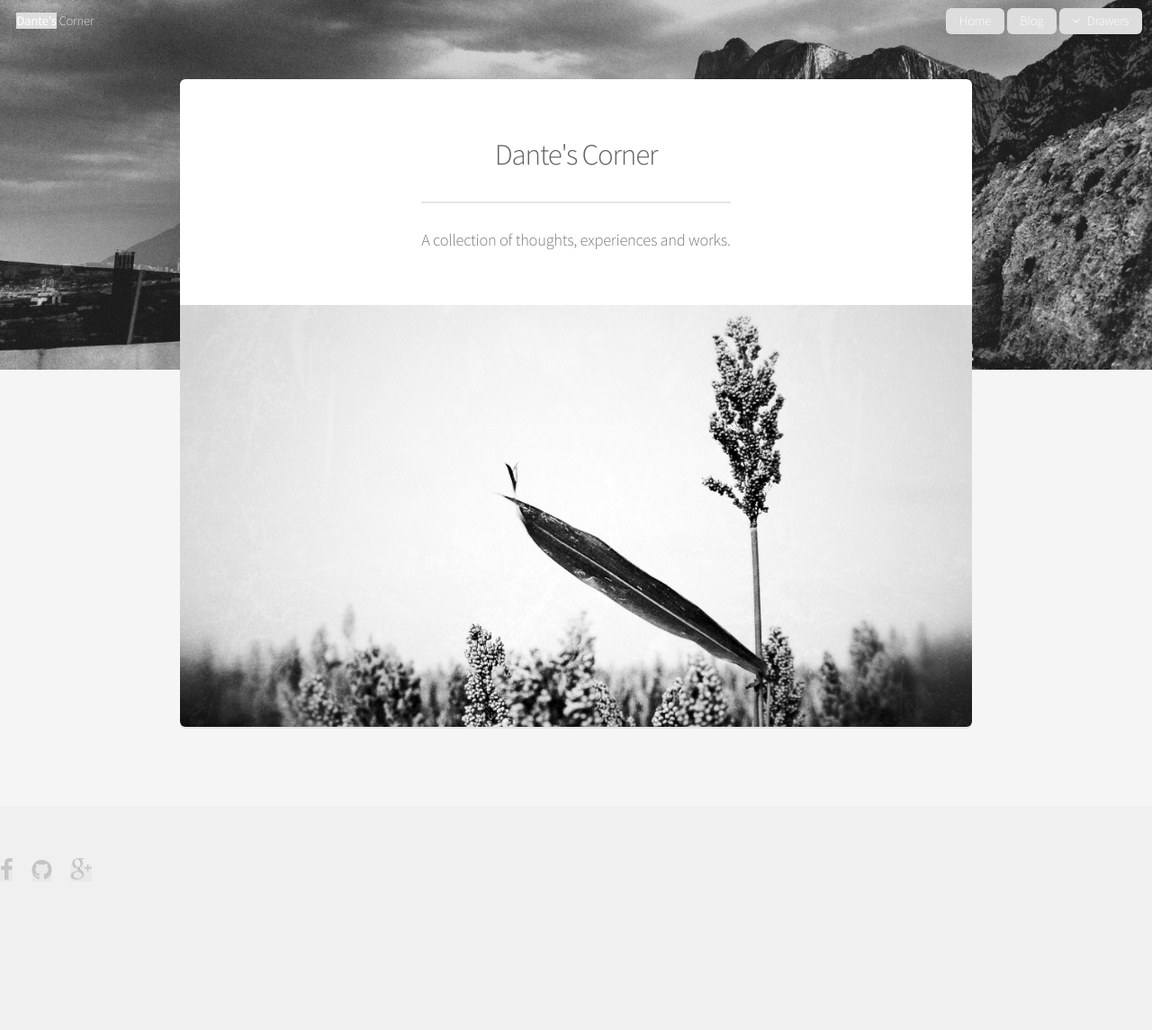
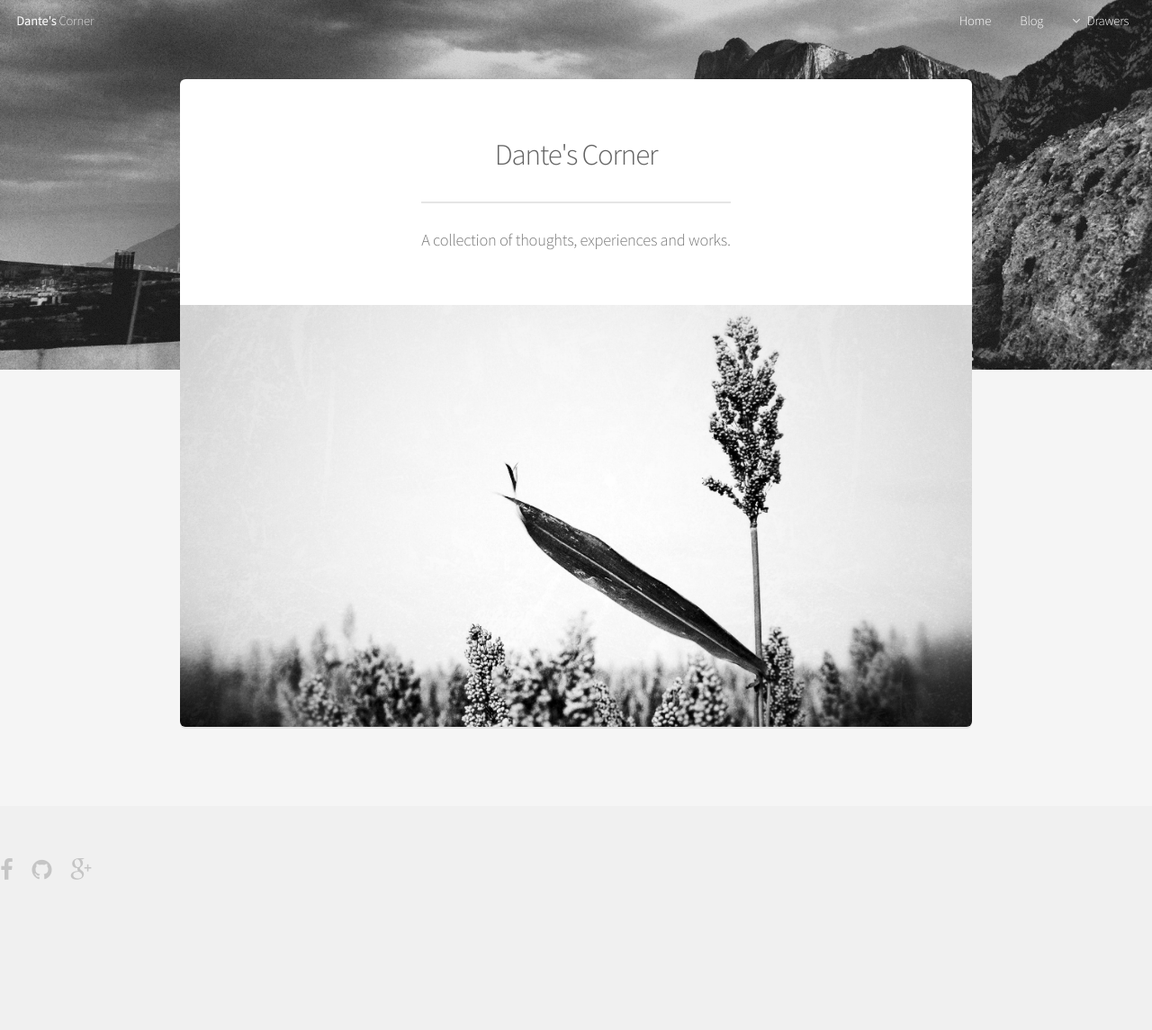
Before and after one commit to dantino/dantino.github.io, a Jekyll site: the page built from index.html, in a window 1280 px wide. Shown: the whole page at 90% size. Built offline with Jekyll 4.4.1, drawn with Linux system fonts in a browser that asks for light colours; the list of posts is cut into pages by our own code.

Commit message:
Reverting one of the changes

```diff
--- a/assets/css/style.css
+++ b/assets/css/style.css
@@ -32,7 +32,6 @@
 		transition: color 0.2s ease-in-out, border-bottom-color 0.2s ease-in-out;
 		border-bottom: dotted 1px;
 		color: #777;
-		background-color: #DDD;
 		text-decoration: none;
 	}
 
```
